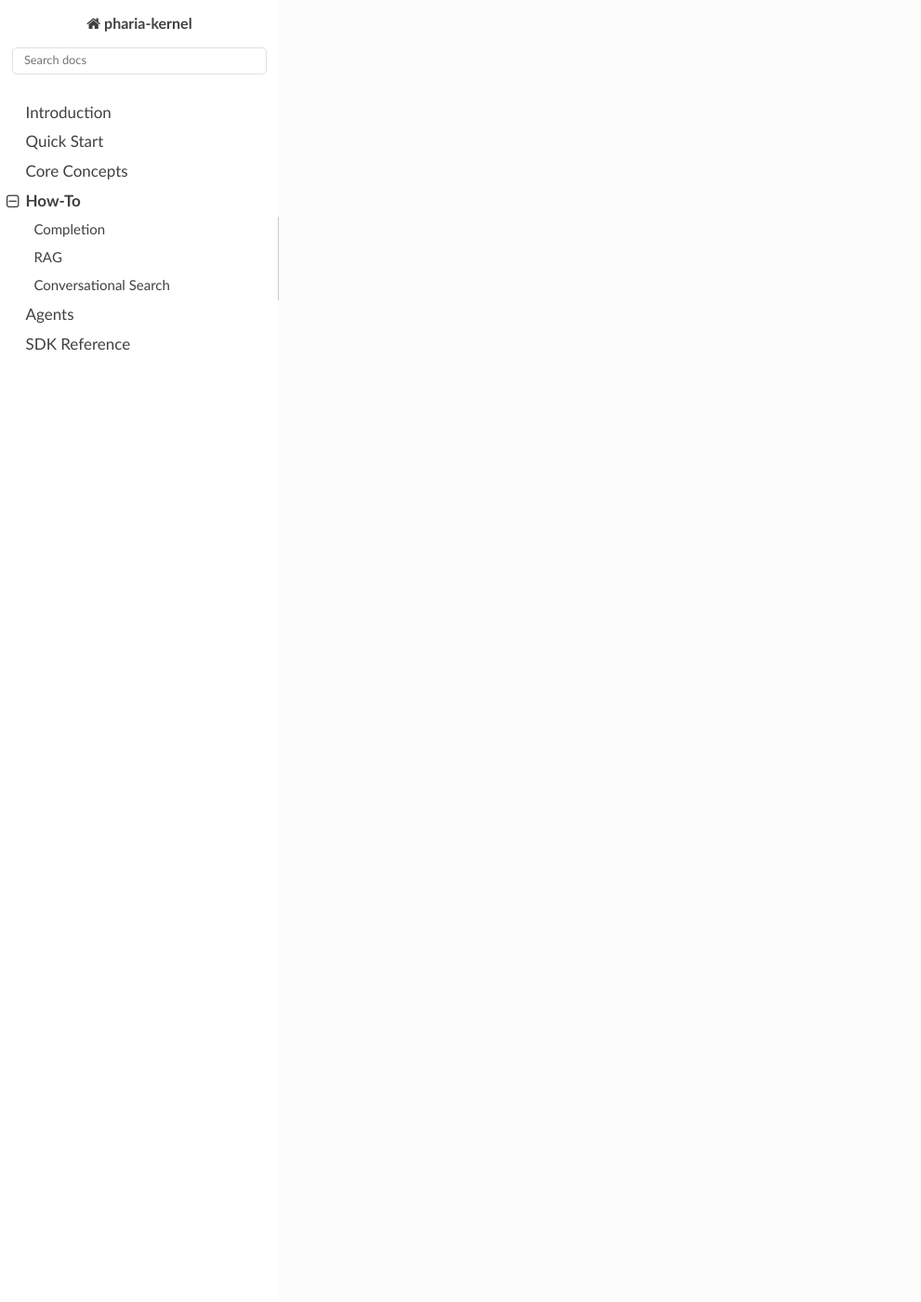
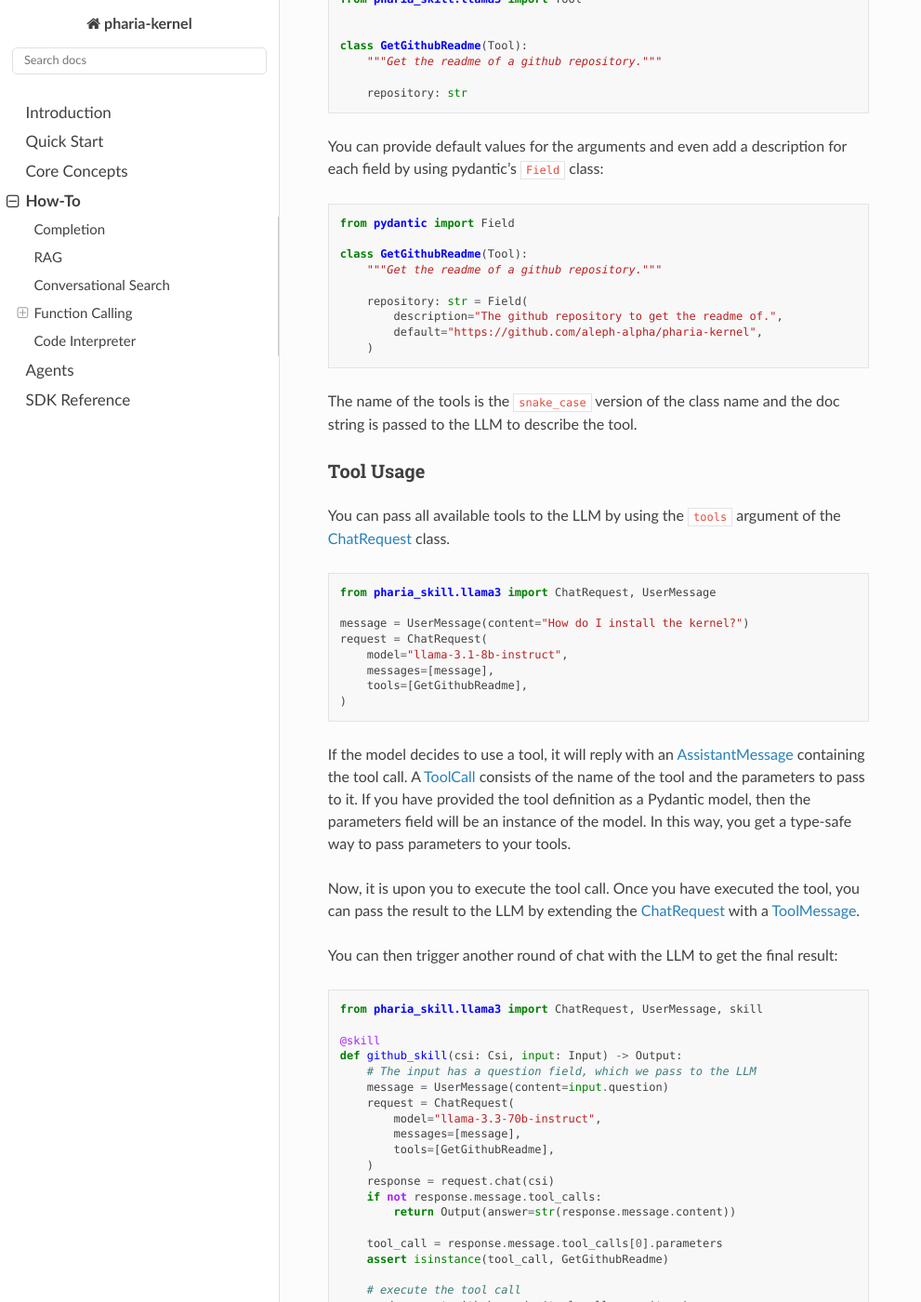
Before and after one commit to Aleph-Alpha/pharia-kernel-sdk-py, a Sphinx documentation site: the page built from docs/source/how_to.md, in a window 1280 px wide and 1400 px high, scrolled down 2092 px. Shown: the whole window at 93% size, without its empty margins (0-991 px from the left). Built offline with Sphinx 7.4.7 and the Read the Docs theme 3.1.0, drawn with Linux system fonts in a browser that asks for light colours; some of the changed text lies outside the part shown.

Commit message:
docs: add section about function calling

````diff
--- a/docs/source/how_to.md
+++ b/docs/source/how_to.md
@@ -73,3 +73,102 @@ def conversational_search(csi: Csi, input: ChatInterface) -> ChatInterface:
 ```
 
 You only need to define the `do_search_lookup` function and augment the incoming messages with some context.
+
+
+## Function Calling
+
+The [llama3 module](references.rst#module-pharia_skill.llama3), provides support for function calling. It supports both user defined and built-in tools.
+
+### Tool Definition
+
+You can define a tool by inheriting from the [Tool](references.rst#pharia_skill.llama3.Tool) class, which is a wrapper around a pydantic base model.
+
+For example, suppose we want to give our model the ability to get the readme of a github repository. We can define a tool like this:
+
+```python
+from pharia_skill.llama3 import Tool
+
+
+class GetGithubReadme(Tool):
+    """Get the readme of a github repository."""
+
+    repository: str
+```
+
+You can provide default values for the arguments and even add a description for each field by using pydantic's `Field` class:
+
+```python
+from pydantic import Field
+
+class GetGithubReadme(Tool):
+    """Get the readme of a github repository."""
+
+    repository: str = Field(
+        description="The github repository to get the readme of.",
+        default="https://github.com/aleph-alpha/pharia-kernel",
+    )
+```
+
+The name of the tools is the `snake_case` version of the class name and the doc string is passed to the LLM to describe the tool.
+
+### Tool Usage
+
+You can pass all available tools to the LLM by using the `tools` argument of the [ChatRequest](references.rst#pharia_skill.llama3.ChatRequest) class.
+
+```python
+from pharia_skill.llama3 import ChatRequest, UserMessage
+
+message = UserMessage(content="How do I install the kernel?")
+request = ChatRequest(
+    model="llama-3.1-8b-instruct",
+    messages=[message],
+    tools=[GetGithubReadme],
+)
+```
+
+If the model decides to use a tool, it will reply with an [AssistantMessage](references.rst#pharia_skill.llama3.AssistantMessage) containing the tool call.
+A [ToolCall](references.rst#pharia_skill.llama3.ToolCall) consists of the name of the tool and the parameters to pass to it. If you have provided the tool definition
+as a Pydantic model, then the parameters field will be an instance of the model. In this way, you get a type-safe way to pass parameters to your tools.
+
+Now, it is upon you to execute the tool call.
+Once you have executed the tool, you can pass the result to the LLM by extending the [ChatRequest](references.rst#pharia_skill.llama3.ChatRequest.extend) with a [ToolMessage](references.rst#pharia_skill.llama3.ToolMessage).
+
+You can then trigger another round of chat with the LLM to get the final result:
+
+```python
+from pharia_skill.llama3 import ChatRequest, UserMessage, skill
+
+@skill
+def github_skill(csi: Csi, input: Input) -> Output:
+    # The input has a question field, which we pass to the LLM
+    message = UserMessage(content=input.question)
+    request = ChatRequest(
+        model="llama-3.3-70b-instruct",
+        messages=[message],
+        tools=[GetGithubReadme],
+    )
+    response = request.chat(csi)
+    if not response.message.tool_calls:
+        return Output(answer=str(response.message.content))
+
+    tool_call = response.message.tool_calls[0].parameters
+    assert isinstance(tool_call, GetGithubReadme)
+
+    # execute the tool call
+    readme = get_github_readme(tool_call.repository)
+
+    # pass the result to the LLM
+    request.extend(ToolMessage(readme))
+
+    # chat again, and return the output
+    response = request.chat(csi)
+    return Output(answer=str(response.message.content))
+```
+
+Note that outbound http requests are currently not supported in the Kernel. This means tools that need to make http requests can only
+be executed in a local environment with the [DevCsi](references.rst#pharia_skill.testing.DevCsi) class and not be deployed to the Kernel.
+
+## Code Interpreter
+
+The [CodeInterpreter](references.rst#pharia_skill.llama3.CodeInterpreter) tool is a built-in tool that allows the LLM to execute python code.
+This tool is available in the [llama3 module](references.rst#module-pharia_skill.llama3).
````
Also changed, not shown: docs/source/agents.md (+19 -0 lines), docs/source/references.rst (+8 -0 lines).
